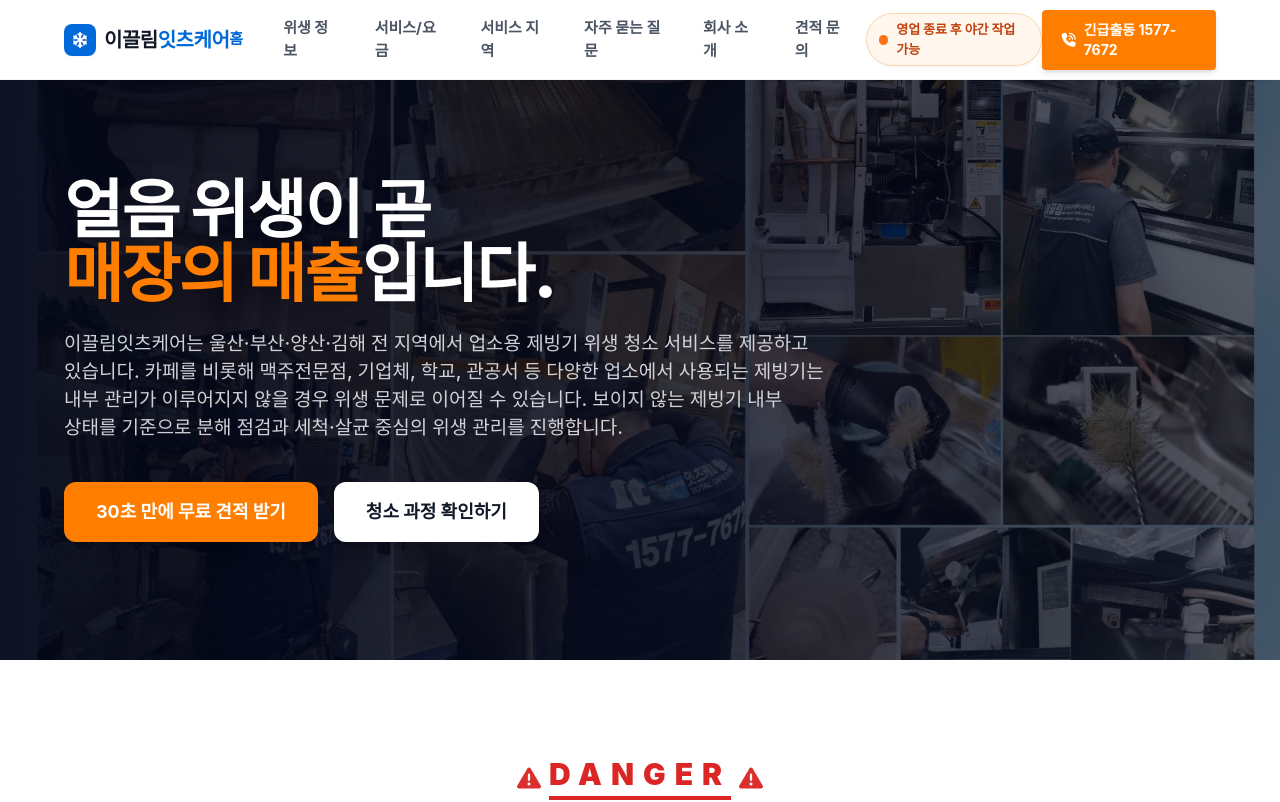
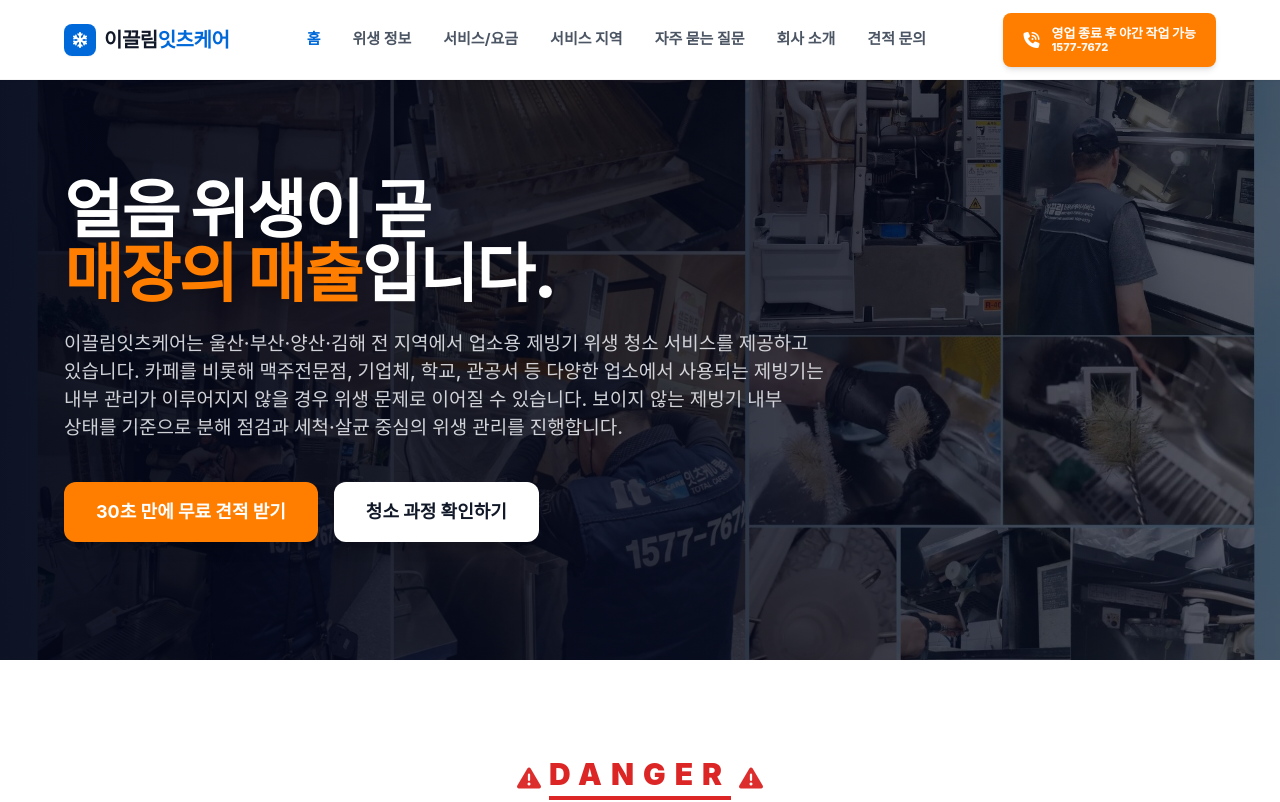
Before and after one commit to s67270602-dev/ikkulim_itscare, a React (Vite) app: page / in a window 1280 px wide. Shown: the top 802 px of the page. Built offline with nearby package versions, Linux system fonts and the light colour scheme; a web font is replaced by a local one.

Commit message:
Update Layout.tsx

```diff
--- a/components/Layout.tsx
+++ b/components/Layout.tsx
@@ -8,28 +8,26 @@ const Header: React.FC = () => {
 
   return (
     <header className="fixed w-full z-50 bg-white border-b border-gray-100 h-[60px] md:h-[80px] flex items-center font-pretendard transition-all shadow-sm">
-      <div className="container mx-auto px-5 md:px-6 max-w-[1200px] flex justify-between items-center h-full">
+      <div className="container mx-auto px-4 sm:px-5 md:px-6 max-w-[1200px] flex justify-between items-center h-full">
         {/* Logo */}
         <Link to="/" className="flex items-center gap-2 group shrink-0">
           <div className="w-7 h-7 md:w-8 md:h-8 rounded-lg flex items-center justify-center text-white bg-[#0069D9] shadow-sm">
             <i className="fas fa-snowflake text-sm md:text-base"></i>
           </div>
-          <span className="text-[17px] md:text-xl font-black tracking-tight text-gray-900">
+          <span className="text-[16px] sm:text-[17px] md:text-xl font-black tracking-tight text-gray-900 whitespace-nowrap">
             이끌림<span className="text-[#0069D9]">잇츠케어</span>
           </span>
         </Link>
 
-        {/* Desktop Nav + Badge */}
-        <div className="hidden lg:flex items-center">
         {/* Desktop Nav */}
-          <nav className="flex items-center gap-8 xl:gap-10">
+        <nav className="hidden lg:flex items-center gap-6 xl:gap-8">
           {NAV_LINKS.map((link) => {
             const isActive = location.pathname === link.path;
             return (
               <Link
                 key={link.path}
                 to={link.path}
-                  className={`text-[15px] font-bold transition-colors hover:text-[#0069D9] relative ${
+                className={`text-[14px] xl:text-[15px] font-bold transition-colors hover:text-[#0069D9] relative whitespace-nowrap ${
                   isActive ? 'text-[#0069D9]' : 'text-gray-600'
                 }`}
               >
@@ -39,33 +37,22 @@ const Header: React.FC = () => {
           })}
         </nav>
 
-          {/* ✅ 메뉴 옆 표시 문구 + 마우스오버 툴팁 */}
-          <div className="relative group ml-5">
-            <div
-              className="inline-flex items-center gap-2 rounded-full border border-orange-200 bg-orange-50 px-3 py-1.5 text-[13px] font-extrabold text-orange-700 shadow-sm"
-              aria-label="영업 종료 후 야간 작업 가능"
-            >
-              <span className="inline-block h-2.5 w-2.5 rounded-full bg-orange-500 animate-pulse" />
-              영업 종료 후 야간 작업 가능
-            </div>
-
-            {/* Tooltip */}
-            <div className="pointer-events-none absolute left-1/2 top-full z-50 mt-2 w-[290px] -translate-x-1/2 rounded-xl border border-slate-200 bg-white px-3 py-2 text-xs font-medium text-slate-700 shadow-lg opacity-0 transition-opacity duration-200 group-hover:opacity-100">
-              카페·업소 운영 시간에 맞춰<br />
-              영업 마감 후 제빙기 위생 작업을 진행합니다.
-              <div className="absolute -top-1 left-1/2 h-2 w-2 -translate-x-1/2 rotate-45 border-l border-t border-slate-200 bg-white" />
-            </div>
-          </div>
-        </div>
-
-        {/* Emergency Call Button (Desktop) */}
-        <div className="hidden lg:block">
+        {/* Desktop Right Button (문구 변경) */}
+        <div className="hidden lg:block shrink-0">
           <a
             href="tel:1577-7672"
-            className="bg-[#FF7E00] text-white px-5 py-2.5 rounded font-bold text-sm hover:bg-[#ff8f26] transition-all flex items-center gap-2 shadow-md active:scale-95"
+            className="bg-[#FF7E00] text-white px-5 py-3 rounded-lg font-black text-sm hover:bg-[#ff8f26] transition-all flex items-center gap-3 shadow-md active:scale-95"
+            aria-label="영업 종료 후 야간 작업 가능 - 전화 연결 1577-7672"
+            title="영업 종료 후 야간 작업 가능 (1577-7672)"
           >
-            <i className="fas fa-phone-volume"></i>
-            긴급출동 1577-7672
+            <i className="fas fa-phone-volume text-base"></i>
+
+            {/* ✅ 기존 '긴급출동 1577-7672' 문구 삭제 → 야간 작업 가능로 교체 */}
+            <div className="leading-tight">
+              <div className="text-[13px] font-black whitespace-nowrap">영업 종료 후 야간 작업 가능</div>
+              {/* 번호는 작게 유지 (모바일/PC 모두 전환에 도움) */}
+              <div className="text-[11px] font-extrabold opacity-95 whitespace-nowrap">1577-7672</div>
+            </div>
           </a>
         </div>
 
@@ -73,7 +60,7 @@ const Header: React.FC = () => {
         <button
           className="lg:hidden text-2xl p-2 text-gray-900 transition-colors"
           onClick={() => setIsMobileMenuOpen(!isMobileMenuOpen)}
-          aria-label="모바일 메뉴 토글"
+          aria-label="모바일 메뉴 열기/닫기"
         >
           <i className={`fas ${isMobileMenuOpen ? 'fa-times' : 'fa-bars'}`}></i>
         </button>
@@ -82,13 +69,13 @@ const Header: React.FC = () => {
       {/* Mobile Menu */}
       {isMobileMenuOpen && (
         <div className="lg:hidden bg-white w-full absolute top-full left-0 shadow-2xl border-t border-gray-100 animate-slide-down">
-          <div className="flex flex-col p-6 space-y-4">
+          <div className="flex flex-col p-5 sm:p-6 space-y-3">
             {NAV_LINKS.map((link) => (
               <Link
                 key={link.path}
                 to={link.path}
-                className={`text-lg font-bold py-3 border-b border-gray-50 ${
-                  location.pathname === link.path ? 'text-[#0069D9]' : 'text-gray-700'
+                className={`text-[17px] font-black py-3 border-b border-gray-50 ${
+                  location.pathname === link.path ? 'text-[#0069D9]' : 'text-gray-800'
                 }`}
                 onClick={() => setIsMobileMenuOpen(false)}
               >
@@ -96,24 +83,17 @@ const Header: React.FC = () => {
               </Link>
             ))}
 
-            {/* 모바일에서도 '야간 작업 가능' 안내를 아주 짧게 한 줄로 표시 (선택) */}
-            <div className="pt-2">
-              <div className="rounded-xl border border-orange-200 bg-orange-50 px-4 py-3 text-sm font-extrabold text-orange-700 shadow-sm flex items-center gap-2">
-                <span className="inline-block h-2.5 w-2.5 rounded-full bg-orange-500" />
-                영업 종료 후 야간 작업 가능
-              </div>
-              <p className="mt-2 text-xs text-gray-500 leading-relaxed">
-                카페·업소 운영 시간에 맞춰 영업 마감 후 위생 작업을 진행합니다.
-              </p>
-            </div>
-
+            {/* Mobile Call Button (문구 변경 + 모바일 최적화) */}
             <div className="pt-4">
               <a
                 href="tel:1577-7672"
-                className="bg-[#FF7E00] text-white text-center block w-full py-4 rounded-xl font-black shadow-xl"
+                className="bg-[#FF7E00] text-white text-center block w-full py-4 rounded-2xl font-black shadow-xl active:scale-[0.99] transition-transform"
               >
-                <i className="fas fa-phone-volume mr-2"></i>
-                긴급출동 1577-7672
+                <div className="flex items-center justify-center gap-2">
+                  <i className="fas fa-phone-volume"></i>
+                  <span className="text-[15px]">영업 종료 후 야간 작업 가능</span>
+                </div>
+                <div className="text-[12px] font-extrabold opacity-95 mt-1">1577-7672</div>
               </a>
             </div>
           </div>
@@ -137,34 +117,59 @@ const Footer: React.FC = () => {
               <i className="fas fa-snowflake text-[#0069D9]"></i>
               이끌림잇츠케어
             </h3>
+
             <p className="text-xs md:text-sm leading-relaxed text-gray-500 break-keep">
               이끌림잇츠케어는 울산·부산·양산·김해 전 지역에서 업소용 제빙기 위생 청소 서비스를 제공합니다.
               <br className="hidden md:block" />
               카페, 맥주전문점, 기업체, 학교, 관공서 등에서 사용되는 제빙기 내부 상태를 기준으로 점검과 세척 중심의 위생 관리를 진행합니다.
             </p>
 
-            {/* Social Icons */}
-            <div className="flex items-center justify-center md:justify-start gap-3 pt-2">
-              {/* Naver Blog */}
+            {/* ✅ Social Icons (울산 블로그 + 부산 블로그 추가 / 아이콘 밑에 울산·부산 표기) */}
+            <div className="flex items-center justify-center md:justify-start gap-4 pt-2">
+              {/* 울산 블로그 */}
+              <div className="flex flex-col items-center gap-1">
                 <a
                   href="https://blog.naver.com/itscare77"
                   target="_blank"
                   rel="noopener noreferrer"
-                className="w-10 h-10 rounded-full bg-[#03C75A] flex items-center justify-center text-white shadow-md hover:-translate-y-1 transition-transform group"
-                title="네이버 블로그"
+                  className="w-11 h-11 rounded-full bg-[#03C75A] flex items-center justify-center text-white shadow-md hover:-translate-y-1 transition-transform group"
+                  title="네이버 블로그 (울산)"
+                  aria-label="네이버 블로그 울산"
                 >
                   <span className="font-black text-sm group-hover:scale-110 transition-transform">N</span>
                 </a>
-              {/* Kakao Channel */}
+                <span className="text-[11px] text-gray-400 font-bold">울산</span>
+              </div>
+
+              {/* 부산 블로그 */}
+              <div className="flex flex-col items-center gap-1">
+                <a
+                  href="https://blog.naver.com/itscare88"
+                  target="_blank"
+                  rel="noopener noreferrer"
+                  className="w-11 h-11 rounded-full bg-[#03C75A] flex items-center justify-center text-white shadow-md hover:-translate-y-1 transition-transform group"
+                  title="네이버 블로그 (부산)"
+                  aria-label="네이버 블로그 부산"
+                >
+                  <span className="font-black text-sm group-hover:scale-110 transition-transform">N</span>
+                </a>
+                <span className="text-[11px] text-gray-400 font-bold">부산</span>
+              </div>
+
+              {/* 카카오 채널 */}
+              <div className="flex flex-col items-center gap-1">
                 <a
                   href="https://pf.kakao.com/_Azgyn"
                   target="_blank"
                   rel="noopener noreferrer"
-                className="w-10 h-10 rounded-full bg-[#FAE100] flex items-center justify-center text-[#3B1E1E] shadow-md hover:-translate-y-1 transition-transform group"
+                  className="w-11 h-11 rounded-full bg-[#FAE100] flex items-center justify-center text-[#3B1E1E] shadow-md hover:-translate-y-1 transition-transform group"
                   title="카카오톡 채널"
+                  aria-label="카카오톡 채널"
                 >
                   <i className="fas fa-comment text-lg group-hover:scale-110 transition-transform"></i>
                 </a>
+                <span className="text-[11px] text-gray-400 font-bold">채널</span>
+              </div>
             </div>
           </div>
 
@@ -191,25 +196,17 @@ const Footer: React.FC = () => {
           </div>
         </div>
 
-        {/* Service Area Info (Added) */}
+        {/* Service Area Info */}
         <div className="flex flex-col items-center md:items-start gap-2 pb-8 mb-8 border-b border-gray-800">
           <span className="text-[11px] font-bold text-gray-600 uppercase tracking-wider">서비스 지역 안내</span>
           <div className="text-[13px] md:text-sm text-gray-500 font-medium flex flex-wrap justify-center md:justify-start gap-x-3 gap-y-1">
-            <Link to="/service-area" className="hover:text-gray-300 transition-colors">
-              울산 제빙기 청소
-            </Link>
+            <Link to="/service-area" className="hover:text-gray-300 transition-colors">울산 제빙기 청소</Link>
             <span className="text-gray-700">|</span>
-            <Link to="/service-area" className="hover:text-gray-300 transition-colors">
-              부산 제빙기 청소
-            </Link>
+            <Link to="/service-area" className="hover:text-gray-300 transition-colors">부산 제빙기 청소</Link>
             <span className="text-gray-700">|</span>
-            <Link to="/service-area" className="hover:text-gray-300 transition-colors">
-              양산 제빙기 청소
-            </Link>
+            <Link to="/service-area" className="hover:text-gray-300 transition-colors">양산 제빙기 청소</Link>
             <span className="text-gray-700">|</span>
-            <Link to="/service-area" className="hover:text-gray-300 transition-colors">
-              김해 제빙기 청소
-            </Link>
+            <Link to="/service-area" className="hover:text-gray-300 transition-colors">김해 제빙기 청소</Link>
           </div>
         </div>
 
@@ -217,26 +214,15 @@ const Footer: React.FC = () => {
         <div className="flex flex-col-reverse md:flex-row justify-between items-center gap-5 text-[11px] md:text-xs font-medium text-gray-500">
           <p>&copy; 2024 Ikkleem It's Care. All Rights Reserved.</p>
           <div className="flex flex-wrap justify-center gap-x-3 gap-y-2 px-4 md:px-0">
-            <Link to="/services" className="hover:text-white transition-colors">
-              서비스 소개
-            </Link>
+            <Link to="/services" className="hover:text-white transition-colors">서비스 소개</Link>
             <span className="text-gray-700">|</span>
-            <button onClick={() => setIsPrivacyOpen(true)} className="hover:text-white transition-colors">
-              개인정보처리방침
-            </button>
+            <button onClick={() => setIsPrivacyOpen(true)} className="hover:text-white transition-colors">개인정보처리방침</button>
             <span className="text-gray-700">|</span>
-            <a
-              href="https://blog.naver.com/itscare77"
-              target="_blank"
-              rel="noopener noreferrer"
-              className="hover:text-white transition-colors"
-            >
-              공식 블로그
-            </a>
+            <a href="https://blog.naver.com/itscare77" target="_blank" rel="noopener noreferrer" className="hover:text-white transition-colors">울산 블로그</a>
             <span className="text-gray-700">|</span>
-            <Link to="/contact" className="hover:text-white transition-colors">
-              견적문의
-            </Link>
+            <a href="https://blog.naver.com/itscare88" target="_blank" rel="noopener noreferrer" className="hover:text-white transition-colors">부산 블로그</a>
+            <span className="text-gray-700">|</span>
+            <Link to="/contact" className="hover:text-white transition-colors">견적문의</Link>
           </div>
         </div>
       </div>
@@ -265,8 +251,8 @@ const Footer: React.FC = () => {
             {/* Content */}
             <div className="p-5 md:p-6 overflow-y-auto text-sm text-gray-700 leading-relaxed space-y-6">
               <div className="bg-gray-50 p-4 rounded-xl text-gray-600 text-xs md:text-sm">
-                이끌림잇츠케어(이하 “회사”)는 개인정보 보호법 등 관련 법령을 준수하며, 이용자의 개인정보를 보호하기 위해 다음과 같은
-                개인정보처리방침을 수립·공개합니다.
+                이끌림잇츠케어(이하 “회사”)는 개인정보 보호법 등 관련 법령을 준수하며,
+                이용자의 개인정보를 보호하기 위해 다음과 같은 개인정보처리방침을 수립·공개합니다.
               </div>
 
               <div className="space-y-2">
@@ -297,8 +283,7 @@ const Footer: React.FC = () => {
               <div className="space-y-2">
                 <h4 className="font-bold text-gray-900 text-base">6. 개인정보 보호 책임자</h4>
                 <p className="bg-blue-50 p-3 rounded-lg border border-blue-100 inline-block text-blue-900">
-                  <strong>상호명:</strong> 이끌림잇츠케어
-                  <br />
+                  <strong>상호명:</strong> 이끌림잇츠케어<br />
                   <strong>연락처:</strong> 1577-7672
                 </p>
               </div>
```
Lines whose indentation alone changed are shown as unchanged.
